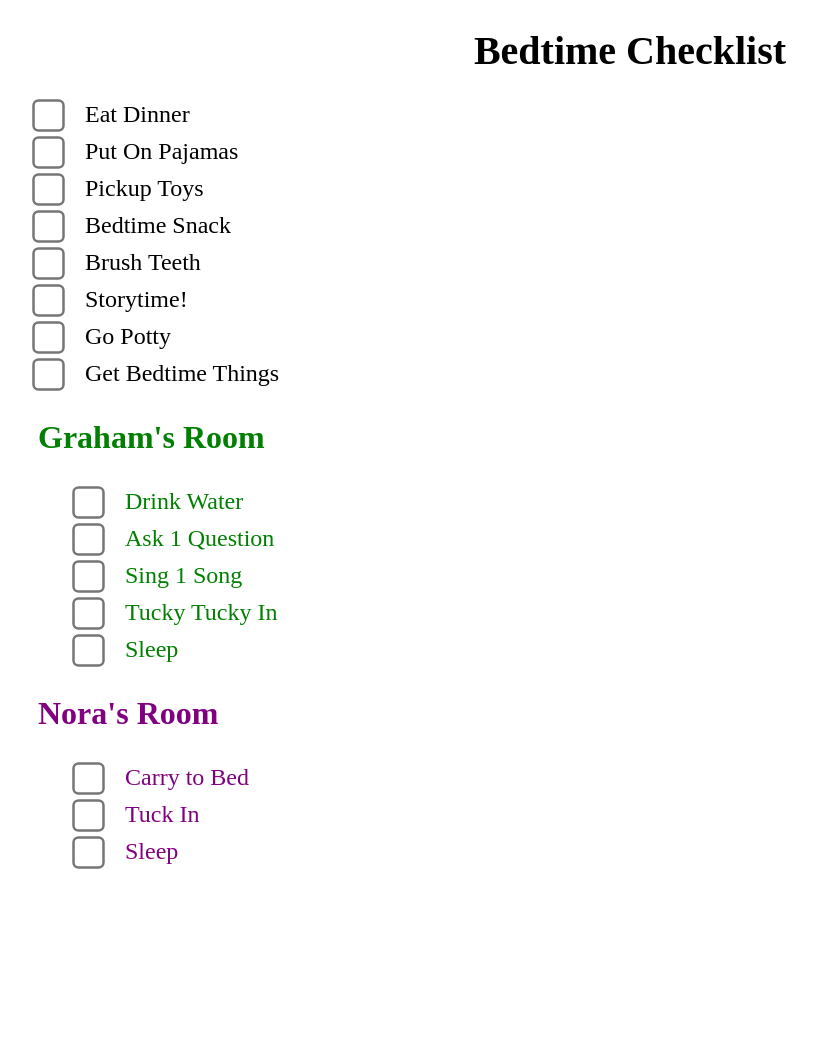
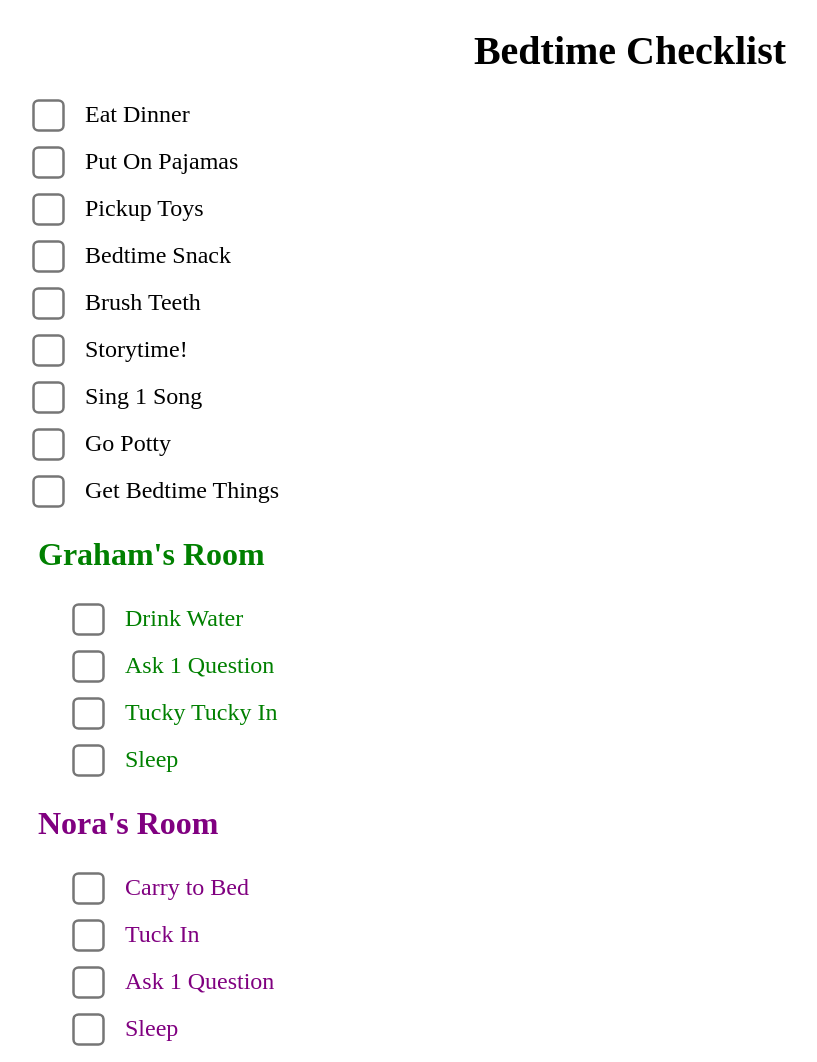
Before and after one commit to look-itsaxiom/bedtime-checklist, a plain HTML site: page index.html in a window 1280 px wide. Shown: the whole page, without its empty margins (10-827 px from the left). Before the commit the page ends 881 px from the top, so only its background shows below. Drawn offline with Linux system fonts and the light colour scheme.

Commit message:
more margin

```diff
--- a/index.html
+++ b/index.html
@@ -9,7 +9,7 @@
         list-style: none;
       }
       .checklist li {
-        margin: 10px 0;
+        margin: 20px 0;
       }
       .checklist li input {
         margin-right: 30px;
@@ -56,6 +56,9 @@
         <label><input type="checkbox" />Storytime!</label>
       </li>
       <li>
+        <label><input type="checkbox" />Sing 1 Song</label>
+      </li>
+      <li>
         <label><input type="checkbox" />Go Potty</label>
       </li>
       <li>
@@ -69,9 +72,6 @@
           </li>
           <li>
             <label><input type="checkbox" />Ask 1 Question</label>
-          </li>
-          <li>
-            <label><input type="checkbox" />Sing 1 Song</label>
           </li>
           <li>
             <label><input type="checkbox" />Tucky Tucky In</label>
@@ -91,6 +91,9 @@
             <label><input type="checkbox" />Tuck In</label>
           </li>
           <li>
+            <label><input type="checkbox" />Ask 1 Question</label>
+          </li>
+          <li>
             <label><input type="checkbox" />Sleep</label>
           </li>
         </ol>
```
